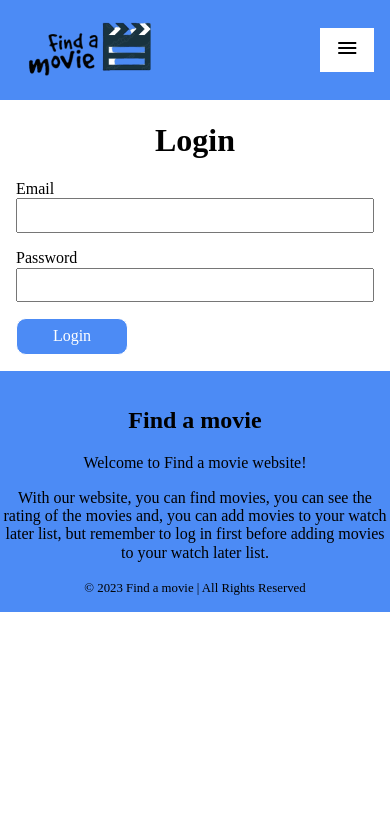
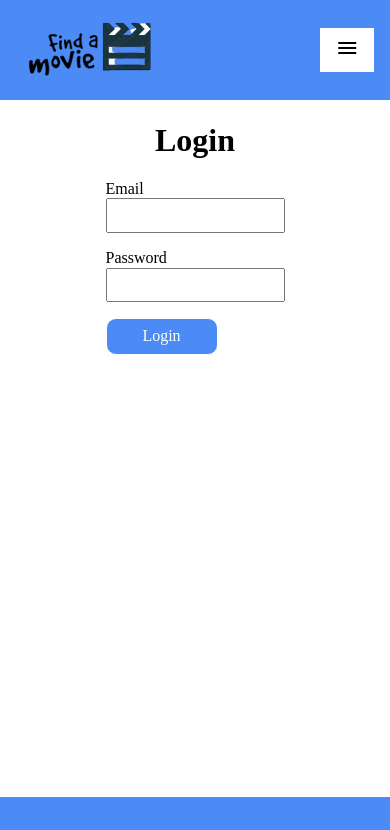
Before and after one commit to Peererxon/findAMovie, a website built with Vite: page src/auth/login.html in a window 390 px wide. Shown: the top 830 px of the page. Built offline with nearby package versions, Linux system fonts and the light colour scheme.

Commit message:
implement responsive in auth forms

```diff
--- a/src/auth/login.html
+++ b/src/auth/login.html
@@ -50,7 +50,7 @@
       </div>
     </header>
     <div id="container">
-      <div>
+      <div class="auth-form">
         <h1 class="auth-form--h1">Login</h1>
         <form action="#" method="post" id="singupForm">
           <div class="auth-form--from-group">
--- a/src/styles/style.css
+++ b/src/styles/style.css
@@ -163,6 +163,11 @@ footer {
   color: black;
   text-decoration: none;
 }
+.auth-form {
+  height: 80vh;
+  max-width: 50%;
+  margin: 0 auto;
+}
 @media only screen and (min-width: 768px) {
   /* For desktop: */
   #movies-container,
```
Also changed, not shown: src/auth/register.html (+1 -1 lines).
